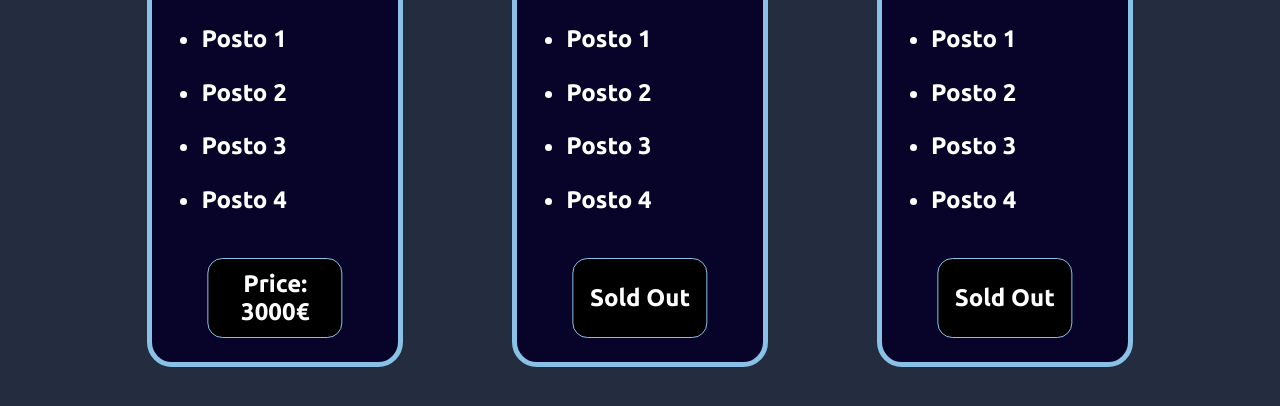
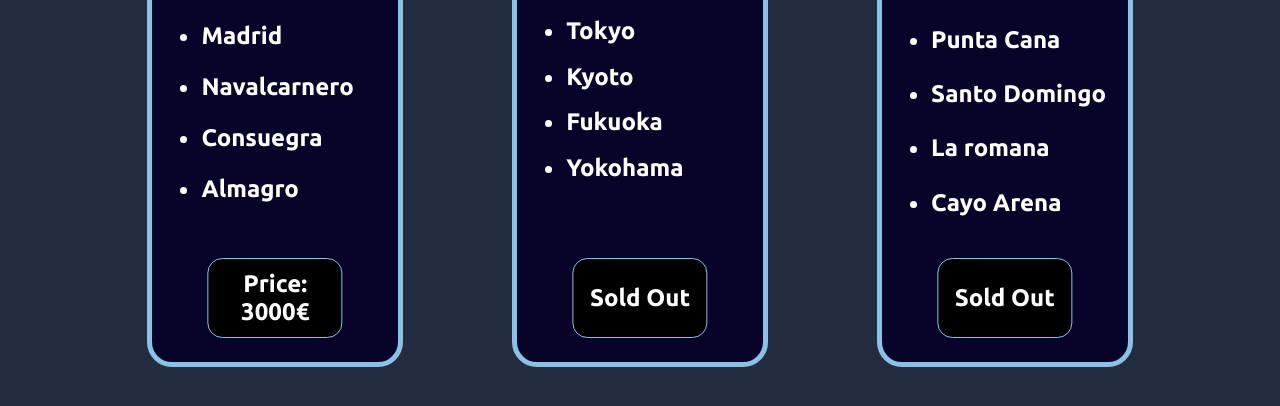
Before and after one commit to Antomopozap/viaggio, a website: page index.html in a window 1280 px wide. Both pictures are taken after a click on the link "Prenota". Shown: the part 334-740 px from the top of the page. Drawn offline with nearby package versions, Linux system fonts and the light colour scheme.

Commit message:
Opefully finished price page

```diff
--- a/src/css/page1.css
+++ b/src/css/page1.css
@@ -55,12 +55,12 @@
 .price-list {
   position: absolute;
   left: 20%;
-  font-size: x-large;
+  font-size: 3vh;
   font-weight: bold;
 }
 .price-list li {
-  margin-top: 30%;
-  margin-bottom: 30%;
+  margin-top: 15%;
+  margin-bottom: 15%;
 }
 
 #price-container {
--- a/src/pages/page1.html
+++ b/src/pages/page1.html
@@ -12,10 +12,10 @@
       <h1>Spagna</h1>
 
       <ul class="price-list">
-        <li>Posto 1</li>
-        <li>Posto 2</li>
-        <li>Posto 3</li>
-        <li>Posto 4</li>
+        <li>Madrid</li>
+        <li>Navalcarnero</li>
+        <li>Consuegra</li>
+        <li>Almagro</li>
       </ul>
       <button class="price-spain">Price: 3000€</button>
     </div>
@@ -28,10 +28,10 @@
       <h1>Giappone</h1>
 
       <ul class="price-list">
-        <li>Posto 1</li>
-        <li>Posto 2</li>
-        <li>Posto 3</li>
-        <li>Posto 4</li>
+        <li>Tokyo</li>
+        <li>Kyoto</li>
+        <li>Fukuoka</li>
+        <li>Yokohama</li>
       </ul>
       <button class="price-dis" disabled="disabled">Sold Out</button>
     </div>
@@ -44,10 +44,10 @@
       <h1>Repubblica Dominicana</h1>
 
       <ul class="price-list">
-        <li>Posto 1</li>
-        <li>Posto 2</li>
-        <li>Posto 3</li>
-        <li>Posto 4</li>
+        <li>Punta Cana</li>
+        <li>Santo Domingo</li>
+        <li>La romana</li>
+        <li>Cayo Arena</li>
       </ul>
       <button class="price-dis" disabled="disabled">Sold Out</button>
     </div>
```
